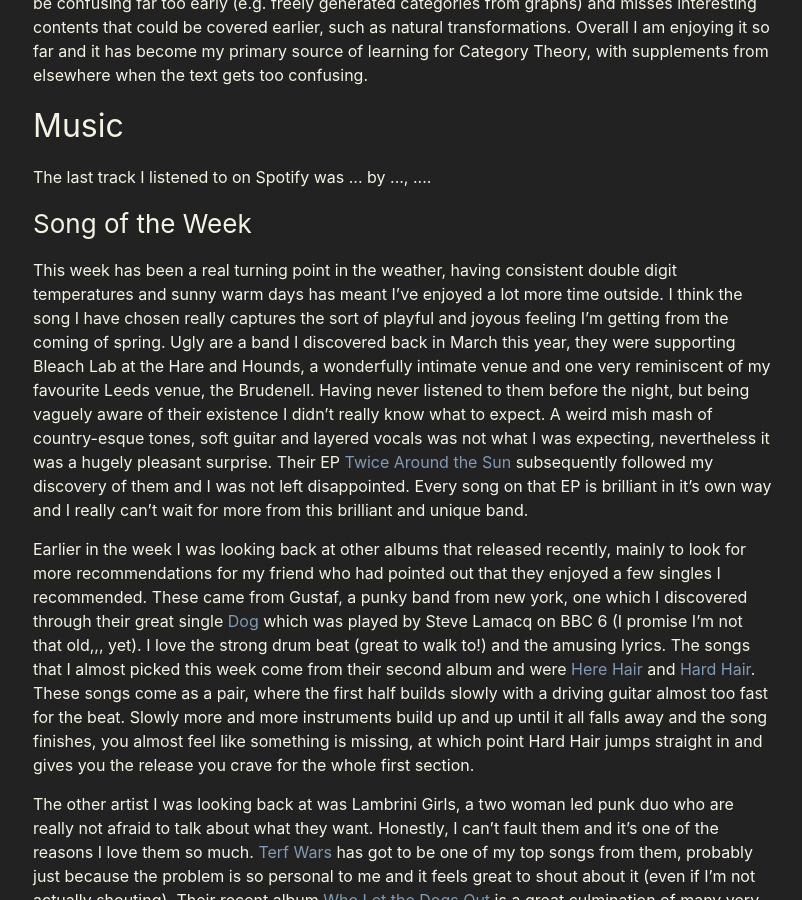
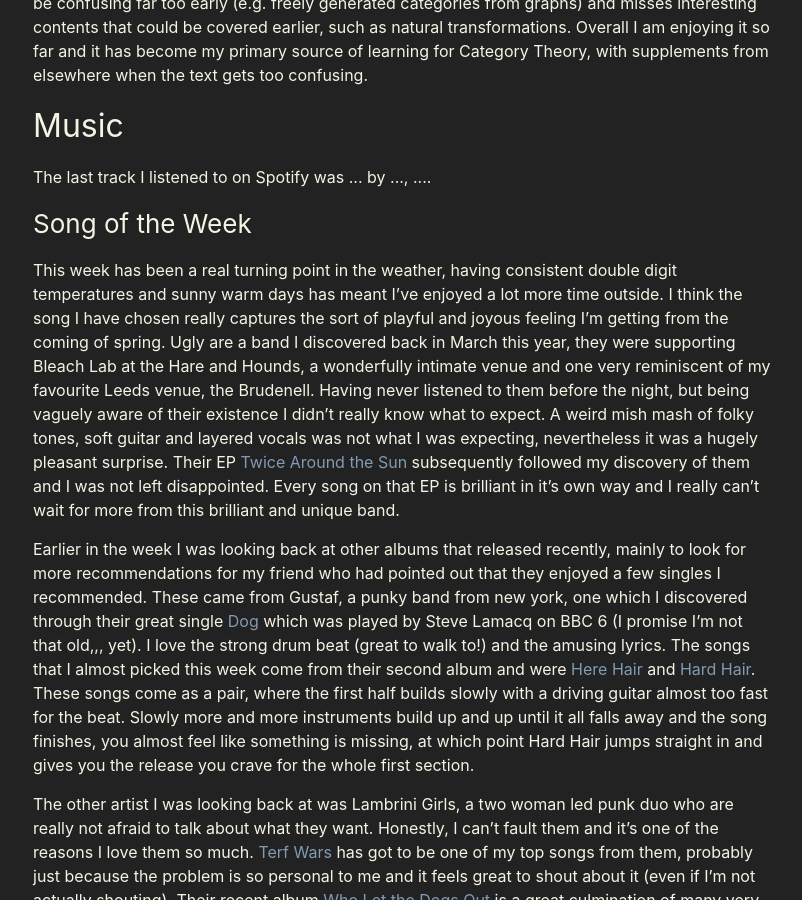
Before and after one commit to awsloth/awsloth.github.io, a Jekyll site: the page built from media.markdown, in a window 1280 px wide and 900 px high, scrolled down 731 px. Shown: the whole window, without its empty margins (237-1039 px from the left). Built offline with Jekyll 4.4.1, drawn with Linux system fonts in a browser that asks for light colours; a script that is not in the unit is left out.

Commit message:
Fix words

```diff
--- a/media.markdown
+++ b/media.markdown
@@ -37,7 +37,7 @@
 
 ### Song of the Week
 
-This week has been a real turning point in the weather, having consistent double digit temperatures and sunny warm days has meant I've enjoyed a lot more time outside. I think the song I have chosen really captures the sort of playful and joyous feeling I'm getting from the coming of spring. Ugly are a band I discovered back in March this year, they were supporting Bleach Lab at the Hare and Hounds, a wonderfully intimate venue and one very reminiscent of my favourite Leeds venue, the Brudenell. Having never listened to them before the night, but being vaguely aware of their existence I didn't really know what to expect. A weird mish mash of country-esque tones, soft guitar and layered vocals was not what I was expecting, nevertheless it was a hugely pleasant surprise. Their EP [Twice Around the Sun](https://open.spotify.com/album/3wzMjiyIQ2zDv3suwSHxpp?si=i2MGJ_c1QImW5YQ6cvEAKw) subsequently followed my discovery of them and I was not left disappointed. Every song on that EP is brilliant in it's own way and I really can't wait for more from this brilliant and unique band.
+This week has been a real turning point in the weather, having consistent double digit temperatures and sunny warm days has meant I've enjoyed a lot more time outside. I think the song I have chosen really captures the sort of playful and joyous feeling I'm getting from the coming of spring. Ugly are a band I discovered back in March this year, they were supporting Bleach Lab at the Hare and Hounds, a wonderfully intimate venue and one very reminiscent of my favourite Leeds venue, the Brudenell. Having never listened to them before the night, but being vaguely aware of their existence I didn't really know what to expect. A weird mish mash of folky tones, soft guitar and layered vocals was not what I was expecting, nevertheless it was a hugely pleasant surprise. Their EP [Twice Around the Sun](https://open.spotify.com/album/3wzMjiyIQ2zDv3suwSHxpp?si=i2MGJ_c1QImW5YQ6cvEAKw) subsequently followed my discovery of them and I was not left disappointed. Every song on that EP is brilliant in it's own way and I really can't wait for more from this brilliant and unique band.
 
 Earlier in the week I was looking back at other albums that released recently, mainly to look for more recommendations for my friend who had pointed out that they enjoyed a few singles I recommended. These came from Gustaf, a punky band from new york, one which I discovered through their great single [Dog](https://open.spotify.com/track/0uK8gLvvWEVVeLG95CPuh0?si=8e105422d3d643ad) which was played by Steve Lamacq on BBC 6 (I promise I'm not that old,,, yet). I love the strong drum beat (great to walk to!) and the amusing lyrics. The songs that I almost picked this week come from their second album and were [Here Hair](https://open.spotify.com/track/1lhLS5iHmYUSpKBcsqnZRD?si=267d1a3375a4479e) and [Hard Hair](https://open.spotify.com/track/6VgB77wE7o9LTyDk0AukcR?si=7da5c39704144aa7). These songs come as a pair, where the first half builds slowly with a driving guitar almost too fast for the beat. Slowly more and more instruments build up and up until it all falls away and the song finishes, you almost feel like something is missing, at which point Hard Hair jumps straight in and gives you the release you crave for the whole first section.
 
```
